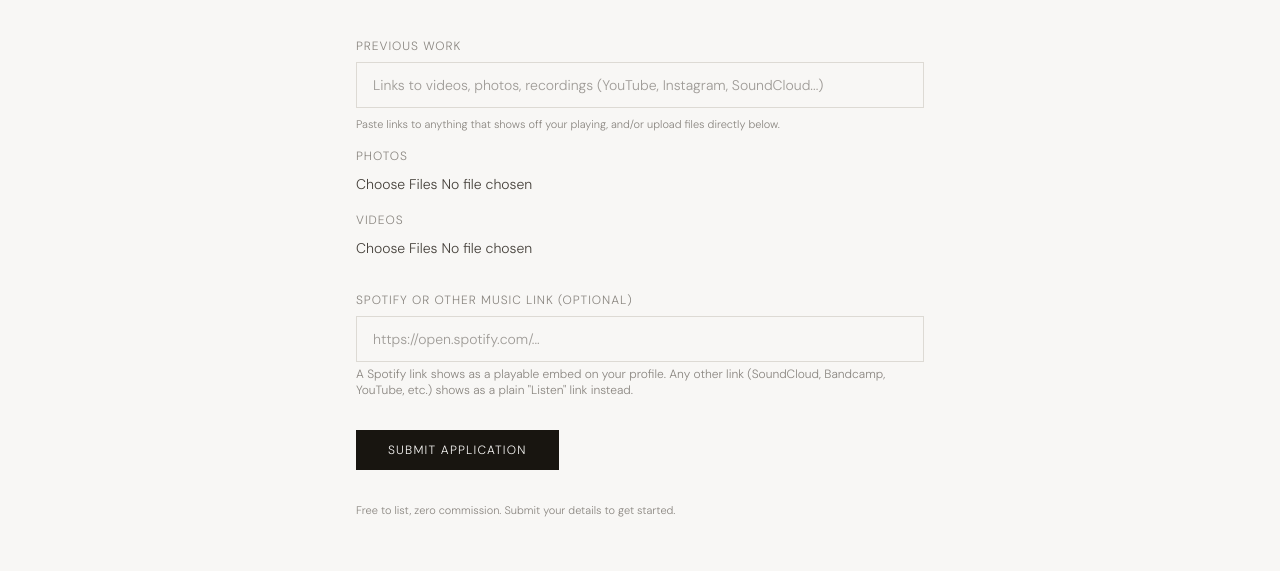
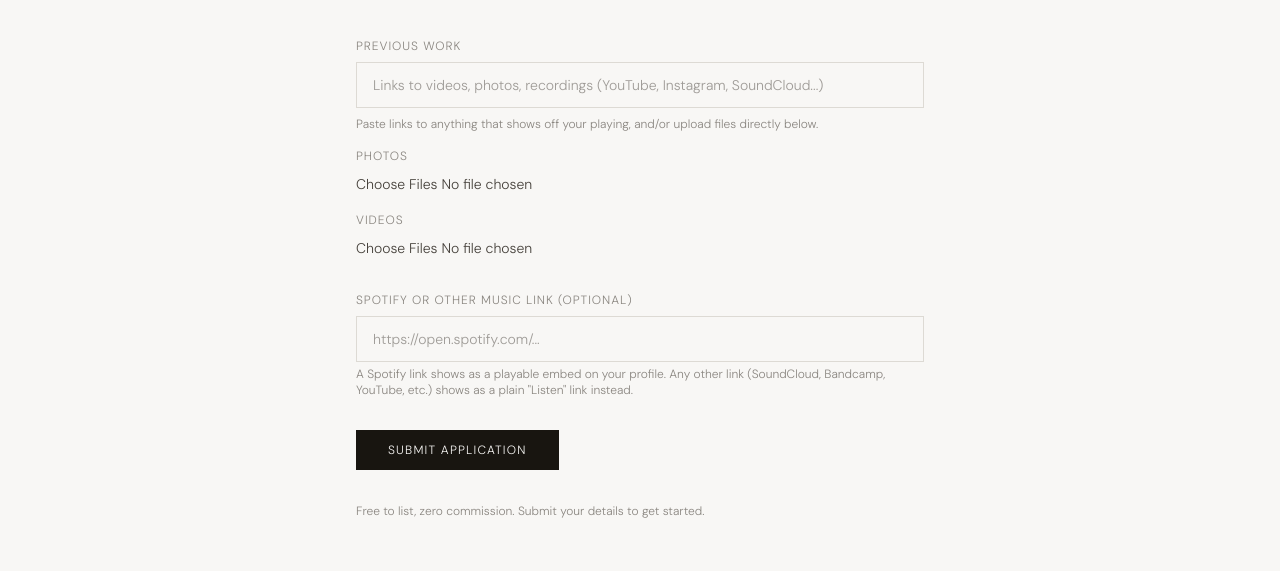
Before and after one commit to musiciangallery/Musician-Gallery, a Next.js app: page /join in a window 1280 px wide. Shown: the part 1978-2549 px from the top of the page. Built offline with nearby package versions, Linux system fonts and the light colour scheme.

Commit message:
Update JoinForm.tsx

```diff
--- a/src/components/JoinForm.tsx
+++ b/src/components/JoinForm.tsx
@@ -7,7 +7,7 @@ import { ALL_INSTRUMENTS as INSTRUMENTS, ALL_REGIONS as REGIONS } from "@/lib/mu
 const inputClass =
   "w-full border border-rule bg-w px-4 py-3 text-sm focus:outline-none focus:border-accent";
 const labelClass = "text-xs tracking-[0.08em] uppercase text-mid block mb-2";
-const hintClass = "text-[11px] text-mid mt-2";
+const hintClass = "text-xs text-mid mt-2";
 
 const YEARS_EXPERIENCE = [
   "Less than 1 year",
@@ -661,7 +661,7 @@ export default function JoinForm({
       >
         {submitting ? "Submitting..." : "Submit application"}
       </button>
-      <p className="text-[11px] text-mid leading-relaxed">
+      <p className="text-xs text-mid leading-relaxed">
         Free to list, zero commission. Submit your details to get started.
       </p>
     </form>
```
